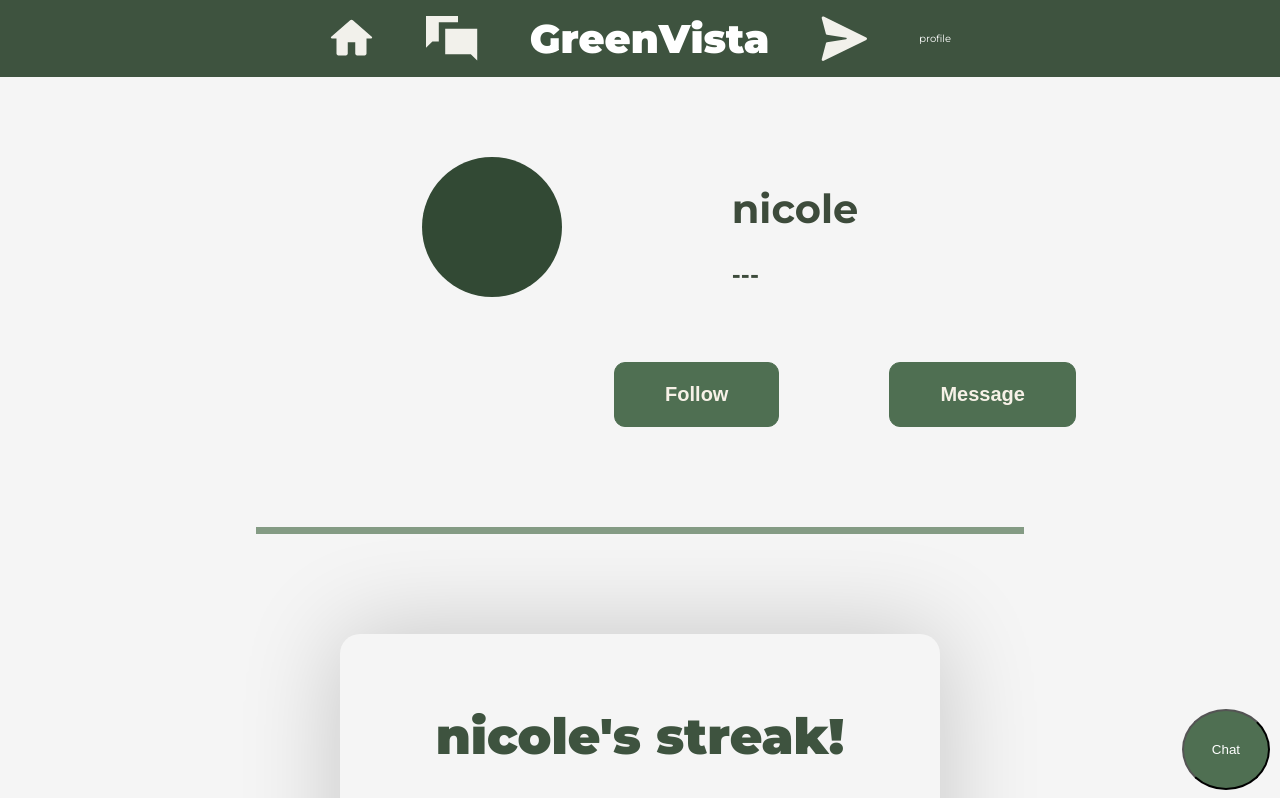
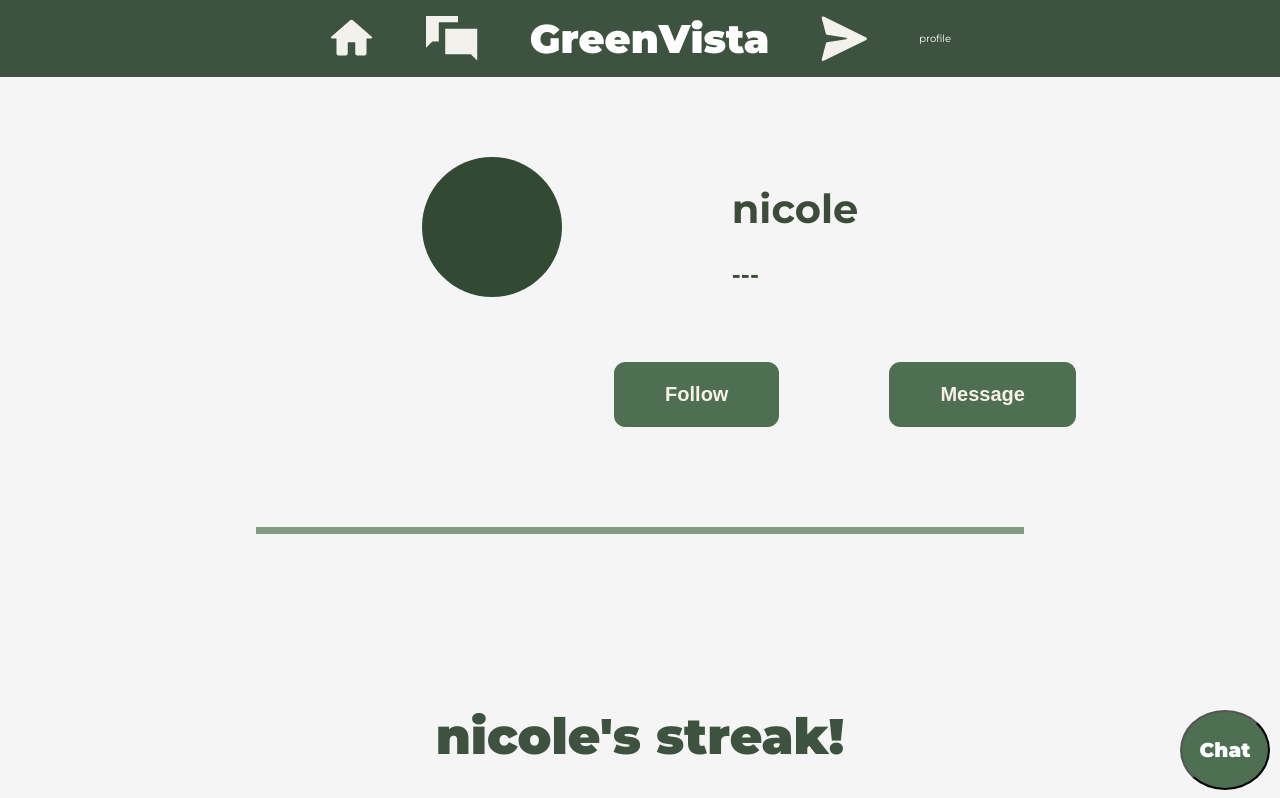
Before and after one commit to NSStoyanova22/GreenVista, a React (Vite) app: page /profile in a window 1280 px wide. Shown: the top 798 px of the page. Built offline with nearby package versions, Linux system fonts and the light colour scheme.

Commit message:
Changed something very little on the chatbot

```diff
--- a/styles/ChatBot.css
+++ b/styles/ChatBot.css
@@ -1,3 +1,4 @@
+@import url('https://fonts.googleapis.com/css2?family=Montserrat:ital,wght@0,100..900;1,100..900&display=swap');
 .chatbot-container {
     position: fixed;
     bottom: 10px;
@@ -8,15 +9,19 @@
   .chatbot-icon {
     background-color: #4F6F52;
     color: white;
-    padding: 31px 28px;
+    height: 8rem;
+    width: 9rem;
     border-radius: 50%;
     cursor: pointer;
     text-align: center;
+    font-family: "Montserrat", sans-serif;
+    font-weight: 900;
+    font-size: 2rem;
   }
 
   .chat-window {
     background-color: #fff;
-    box-shadow: 0 0 10px rgba(0, 0, 0, 0.2);
+    padding-bottom: 2rem ;
     width: 35rem;
     height: 45rem;
     position: absolute;
--- a/styles/Profile.css
+++ b/styles/Profile.css
@@ -39,19 +39,17 @@
 }
 .buttonProfile:hover {
     background-color: #445846;
-    border-color: #2d382e;
+
   }
 
   .buttonProfile:active:hover,
   .buttonProfile:focus:hover,
   .buttonProfile:focus {
     background-color: #445846;
-    box-shadow: rgba(0, 0, 0, 0.12) 0 1px 3px 0 inset;
     color: #ece7e3;
   }
   .buttonProfile:active {
     background-color: #68816a;
-    box-shadow: rgba(0, 0, 0, 0.12) 0 1px 3px 0 inset;
     color: #f0e7e2;
   }
   .horizontal-line {
@@ -71,7 +69,7 @@
     border-bottom-left-radius: 2rem;
     border-top-right-radius: 2rem;
     border-bottom-right-radius: 2rem;
-    box-shadow: 0 0rem 10rem rgba(0, 0, 0, 0.2); /* Adjust shadow as needed */
+
     font-size: 2.5rem;
     display: flex;
     justify-content: center;
--- a/styles/login.css
+++ b/styles/login.css
@@ -80,7 +80,6 @@
 
 .register-button:active {
   background-color: #68816a;
-  box-shadow: rgba(0, 0, 0, 0.12) 0 1px 3px 0 inset;
   color: #f0e7e2;
 }
 
@@ -93,7 +92,6 @@
 .register-button:focus:hover,
 .register-button:focus {
   background-color: #445846;
-  box-shadow: rgba(0, 0, 0, 0.12) 0 1px 3px 0 inset;
   color: #ece7e3;
 }
 .signin-button{
```
